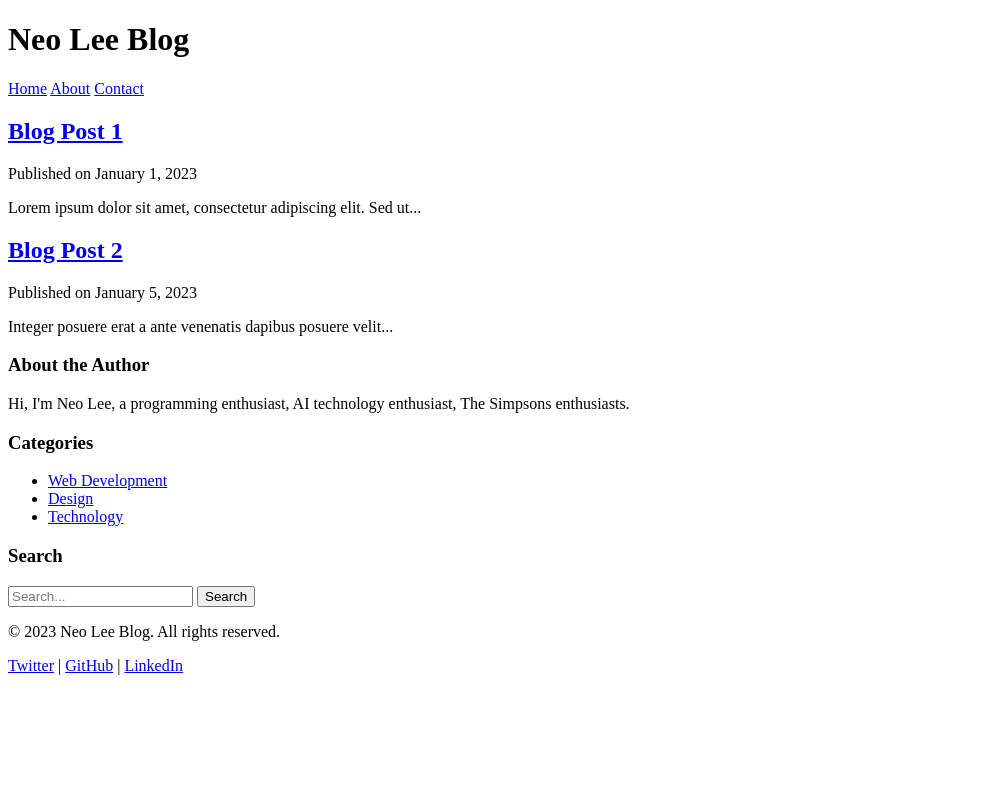
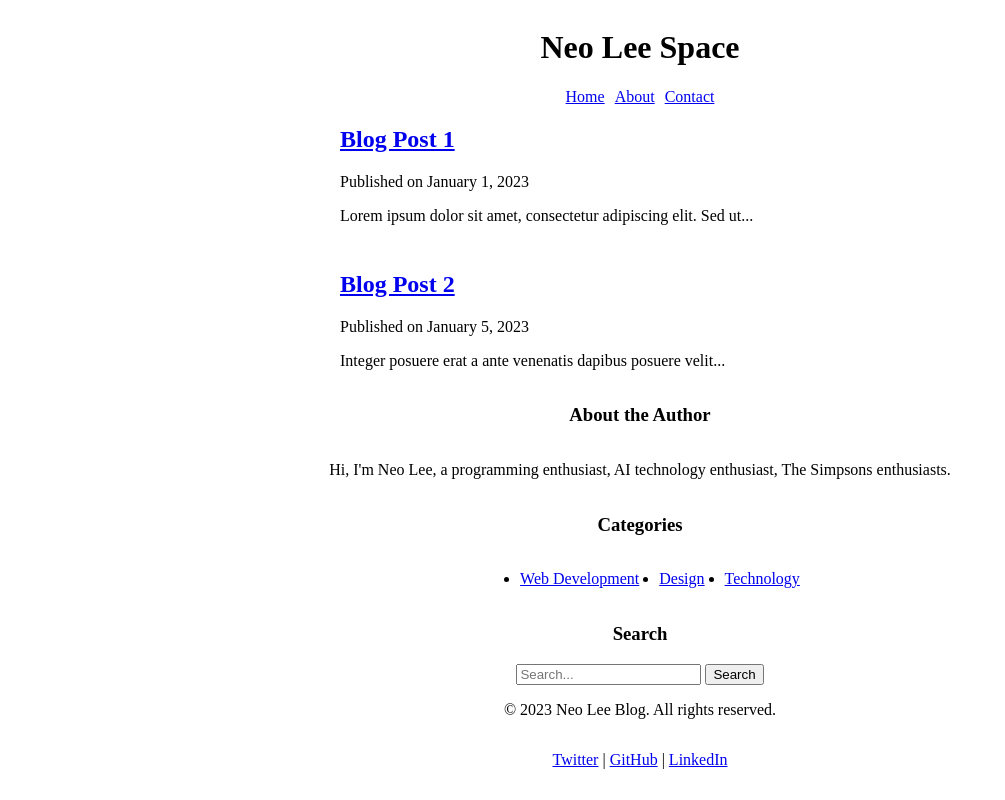
Before and after one commit to NeoLeeAI/NeoLeeAI.github.io, a plain HTML site: page index.html in a window 1280 px wide. Shown: the whole page, without its empty margins (0-1005 px from the left). Drawn offline with Linux system fonts and the light colour scheme.

Commit message:
done in 2023.4.23

```diff
--- /dev/null
+++ b/css/index.css
@@ -0,0 +1,38 @@
+header{
+    display: flex;
+    flex-direction: column;
+    align-items: center;
+    justify-content: center;
+}
+header nav{
+    display: flex;
+    justify-content: center;
+    gap: 10px;
+}
+main{
+    display: flex;
+    flex-direction: column;
+    align-items: center;
+    gap: 10px;
+}
+article {
+    width: 80%;
+    max-width: 600px;
+  }
+aside{
+    display: flex;
+    flex-direction: column;
+    align-items: center;
+    justify-content: center;
+}
+aside ul{
+    display: flex;
+    justify-content: center;
+    gap: 20px;
+}
+footer{
+    display: flex;
+    flex-direction: column;
+    align-items: center;
+    justify-content: center;
+}
--- a/index.html
+++ b/index.html
@@ -4,11 +4,11 @@
     <meta charset="UTF-8">
     <meta name="viewport" content="width=device-width, initial-scale=1.0">
     <title>My Personal Blog</title>
-    <link rel="stylesheet" href="styles.css">
+    <link rel="stylesheet" href="css/index.css">
 </head>
 <body>
     <header>
-        <h1>Neo Lee Blog</h1>
+        <h1>Neo Lee Space</h1>
         <nav>
             <a href="/">Home</a>
             <a href="/about.html">About</a>
```
